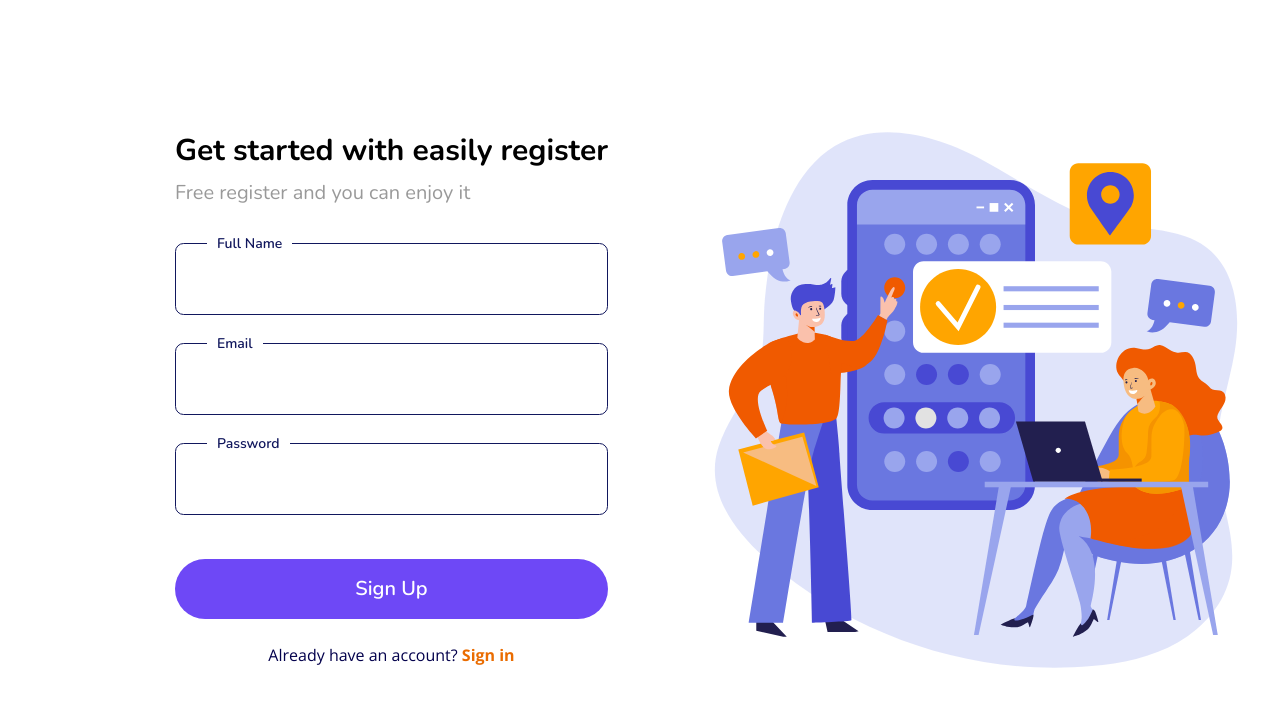
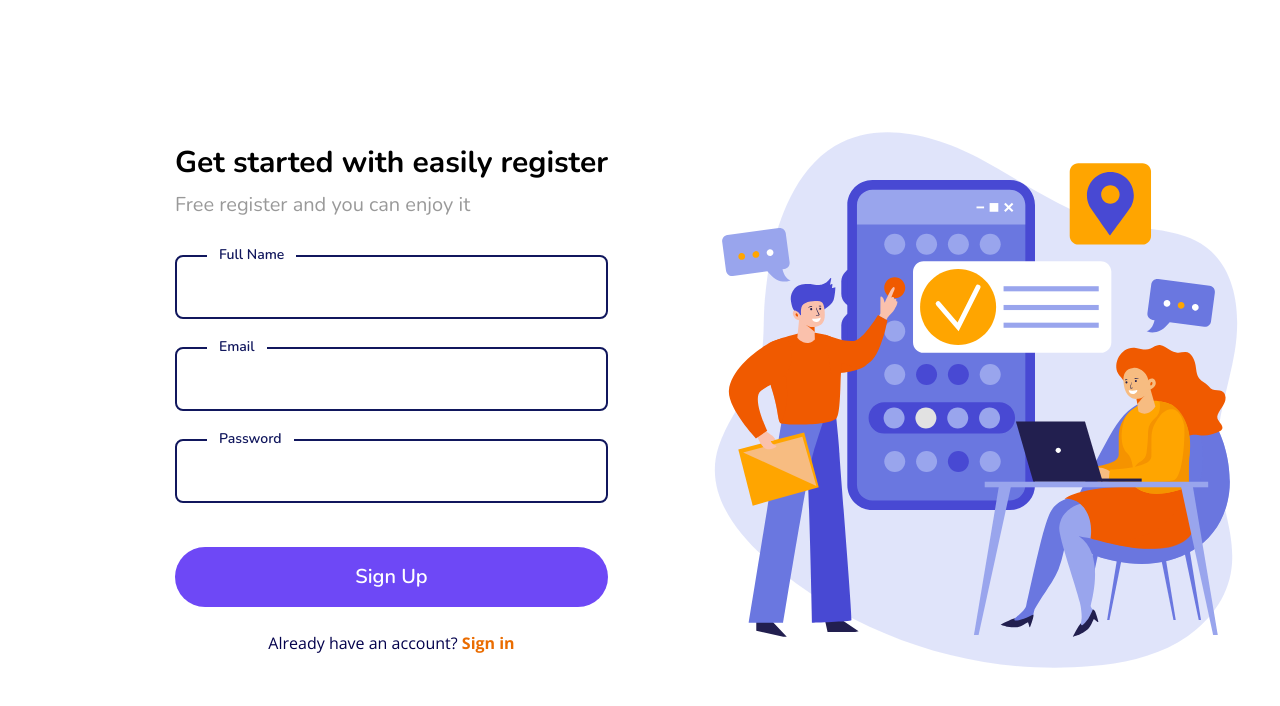
Before and after one commit to shakib97itis/chat-app, a React (Vite) app: page /registration in a window 1280 px wide. Shown: the top 706 px of the page. Built offline with nearby package versions, Linux system fonts and the light colour scheme.

Commit message:
update Input.jsx and Registration.jsx

```diff
--- a/src/components/formComponents/Input.jsx
+++ b/src/components/formComponents/Input.jsx
@@ -15,15 +15,15 @@ function Input({
   return (
     <>
       {varient === "one" && (
-        <div className={`relative mt-3.5 flex flex-col ${className}`}>
+        <div className={`relative mt-4 flex flex-col ${className}`}>
           <label
-            className="absolute top-0 left-8 -translate-y-1/2 bg-white px-2.5 font-serif text-[14px] font-semibold text-space transition-all duration-300 ease-in-out"
-            htmlFor="emailId"
+            className="absolute top-0 left-8 -translate-y-1/2 bg-white px-3 font-serif text-sm font-semibold text-space transition-all duration-200 ease-in-out"
+            htmlFor={id}
           >
             {label}
           </label>
           <input
-            className={`rounded-[8.6px] border-[1.7px] border-space px-10 py-5 font-serif text-[20px] font-semibold text-space transition-all duration-300 ease-in-out focus:outline-none`}
+            className={`rounded-lg border-2 px-10 py-4 font-serif text-lg font-medium text-space transition-all duration-200 ease-in-out focus:outline-none focus:ring-2 focus:ring-space`}
             style={{
               borderColor: error ? "red" : "var(--color-space)",
             }}
@@ -35,7 +35,7 @@ function Input({
             onChange={handleChange}
           />
           {error && (
-            <p className="mt-2 text-[14px] font-normal text-red-600 transition-all duration-300 ease-in-out">
+            <p className="mt-2 text-sm font-normal text-red-500 transition-all duration-200 ease-in-out">
               {error}
             </p>
           )}
@@ -45,13 +45,13 @@ function Input({
       {varient === "two" && (
         <div className={`flex flex-col lg:min-w-[372px] ${className}`}>
           <label
-            className="font-sans text-sm font-normal text-space/50 transition-all duration-300 ease-in-out"
-            htmlFor="emailId"
+            className="font-sans text-sm font-medium text-space/70 transition-all duration-200 ease-in-out"
+            htmlFor={id}
           >
             {label}
           </label>
           <input
-            className={`border-b-[1.7px] border-space px-1 py-4 font-sans text-xl font-semibold text-space transition-all duration-300 ease-in-out focus:outline-none`}
+            className={`border-b-2 border-space px-1 py-3 font-sans text-lg font-medium text-space transition-all duration-200 ease-in-out focus:outline-none focus:border-space/70`}
             style={{
               borderColor: error ? "red" : "var(--color-space)",
             }}
@@ -63,7 +63,7 @@ function Input({
             onChange={handleChange}
           />
           {error && (
-            <p className="mt-2 text-[14px] font-normal text-red-600 transition-all duration-300 ease-in-out">
+            <p className="mt-2 text-sm font-normal text-red-500 transition-all duration-200 ease-in-out">
               {error}
             </p>
           )}
--- a/src/pages/ragistration/Registration.jsx
+++ b/src/pages/ragistration/Registration.jsx
@@ -82,7 +82,7 @@ function Ragistration() {
       </div>
 
       {/* REGISTRATION FORM */}
-      <form onSubmit={handleSubmit}>
+      <form onSubmit={handleSubmit} noValidate>
         <Input
           type="text"
           label="Full Name"
```
